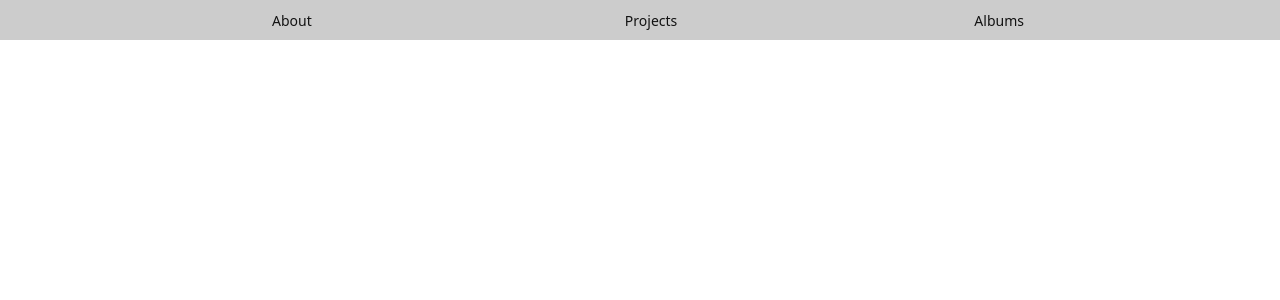
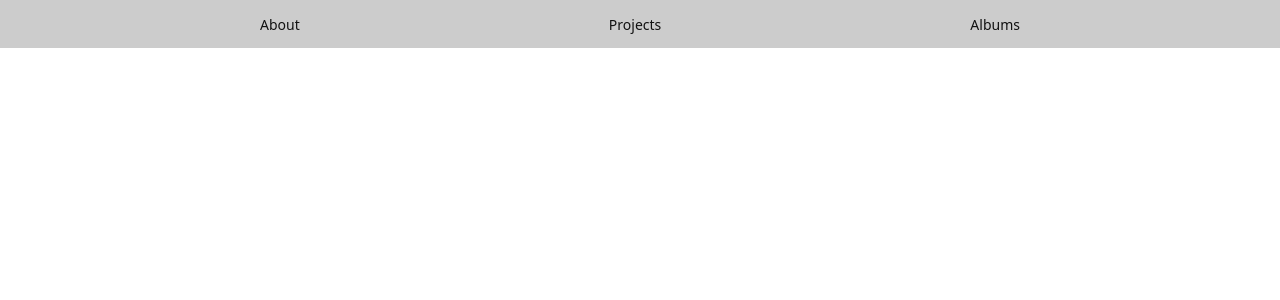
Before and after one commit to gal/galligan.dev, a Next.js app: page / in a window 1280 px wide. Shown: the top 300 px of the page. Built offline with nearby package versions, Linux system fonts and the light colour scheme; what tailwindcss-animated would draw is missing.

Commit message:
changed header layout.tsx

```diff
--- a/app/albums/[slug]/page.tsx
+++ b/app/albums/[slug]/page.tsx
@@ -11,7 +11,7 @@ export default async function AlbumPage({
 
   const album = (await getAlbum(albumName)) as Album;
   return (
-    <div className="pt-20 md:px-2 columns-1 md:columns-3 gap-2">
+    <div className="md:px-2 columns-1 md:columns-3 gap-2">
       {album.photos.map((image, i) => (
         <img
           src={`${cloudfront_url}/albums/${album.name}/${image}`}
--- a/app/albums/page.tsx
+++ b/app/albums/page.tsx
@@ -9,7 +9,7 @@ export default async function GalleryPage() {
   const albums = (await getAlbums()) as Album[];
 
   return (
-    <div className="min-h-[100dvh] flex flex-nowrap items-center overflow-x-auto md:mx-16">
+    <div className="min-h-[80dvh] flex flex-nowrap items-center overflow-x-auto md:mx-16 place-self-center">
       {albums?.map((album, i) => (
         <AlbumCard id={i} key={i} album={album} />
       ))}
--- a/app/layout.tsx
+++ b/app/layout.tsx
@@ -31,28 +31,28 @@ export default function RootLayout({
   return (
     <html lang="en">
       <body className="scrollbar-thin scrollbar-track-gray-400/20 scrollbar-thumb-white/30">
-        <header className="fixed w-full h-10 backdrop-blur-sm bg-black/20 z-50">
+        <header className="fixed w-full h-12 backdrop-blur-sm bg-black/20 z-50">
           <nav className="h-full">
-            <ul className="h-full flex flex-row justify-between items-center w-11/12 max-w-3xl m-auto box-border">
+            <ul className="h-full flex flex-row justify-between items-center w-11/12 max-w-3xl m-auto">
               <li>
-                <Link href="/about" className="animate-fade-down hover:bg-black/20 p-4">
+                <Link href="/about" className="animate-fade-down hover:bg-black/20 p-1">
                   About
                 </Link>
               </li>
               <li>
-                <Link href="/projects" className="animate-fade-down">
+                <Link href="/projects" className="animate-fade-down hover:bg-black/20 p-1">
                   Projects
                 </Link>
               </li>
               <li>
-                <Link href="/albums" className="animate-fade-down">
+                <Link href="/albums" className="animate-fade-down hover:bg-black/20 p-1">
                   Albums
                 </Link>
               </li>
             </ul>
           </nav>
         </header>
-        {children}
+        <div className="pt-12 min-h-[100dvh]">{children}</div>
       </body>
     </html>
   );
--- a/app/projects/page.tsx
+++ b/app/projects/page.tsx
@@ -14,7 +14,7 @@ export default async function Projects() {
   const data = (await client.fetch(projectQuery)) as Project[];
 
   return (
-    <main className="pt-20">
+    <main>
       {data.map((project) => (
         <div
           key={project.id}
```
